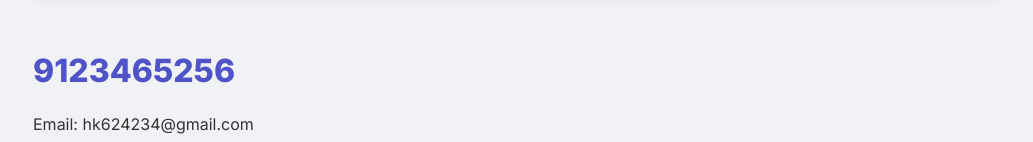
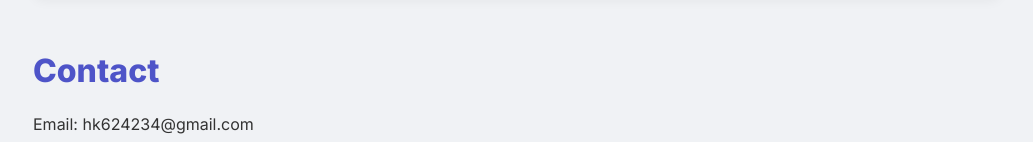
Before and after one commit to hkumar14/Portfolio, a plain HTML site: page index.html in a window 1280 px wide. Shown: the part 1280-1422 px from the top of the page, without its empty margins (123-1156 px from the left). Drawn offline with Linux system fonts and the light colour scheme.

Commit message:
Update index.html

```diff
--- a/index.html
+++ b/index.html
@@ -60,7 +60,7 @@
       </section>
 
       <section id="contact">
-        <h2>9123465256</h2>
+        <h2>Contact</h2>
         <p>Email: hk624234@gmail.com</p>
         <p>LinkedIn: <a href="https://www.linkedin.com/in/himanshu-k-471b4b30a/">linkedin.com/in</a></p>
         <p>GitHub: <a href="#">github.com/x</a></p>
```
